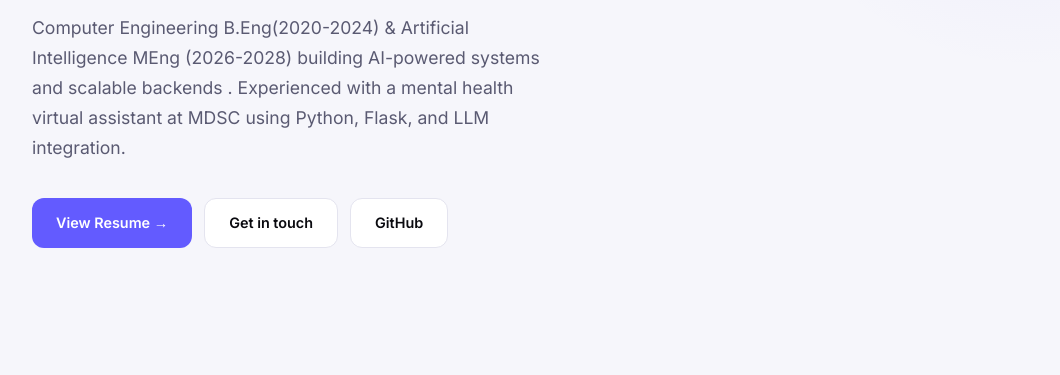
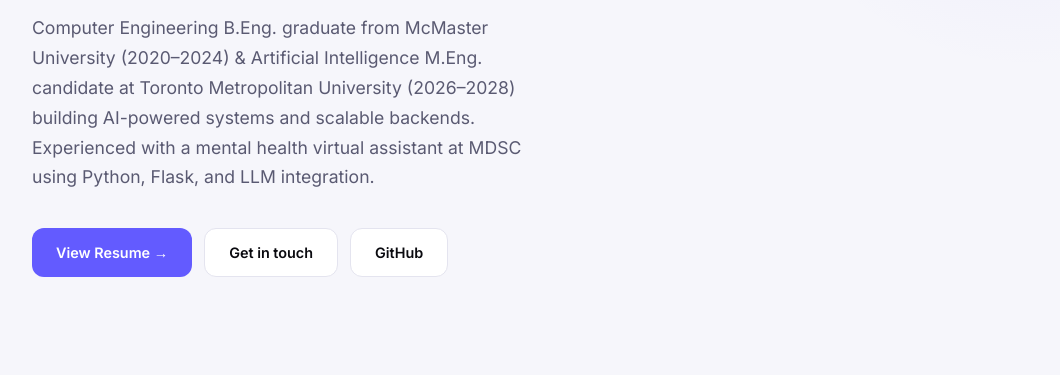
Before and after one commit to srzi/portfolio, a plain HTML site: page index.html in a window 1280 px wide. Shown: the part 425-800 px from the top of the page, without its empty margins (152-1212 px from the left). Drawn offline with Linux system fonts and the light colour scheme.

Commit message:
Update index.html

```diff
--- a/index.html
+++ b/index.html
@@ -472,7 +472,7 @@
       <h1>Sara Armanazi<br><em>Computer Engineer</em></h1>
 
       <p class="hero-sub">
-        Computer Engineering B.Eng(2020-2024) & Artificial Intelligence MEng (2026-2028) building AI-powered systems and scalable backends .
+        Computer Engineering B.Eng. graduate from McMaster University (2020–2024) & Artificial Intelligence M.Eng. candidate at Toronto Metropolitan University (2026–2028) building AI-powered systems and scalable backends.
         Experienced with a mental health virtual assistant at MDSC using Python, Flask, and LLM integration.
       </p>
       <div class="hero-actions">
```
